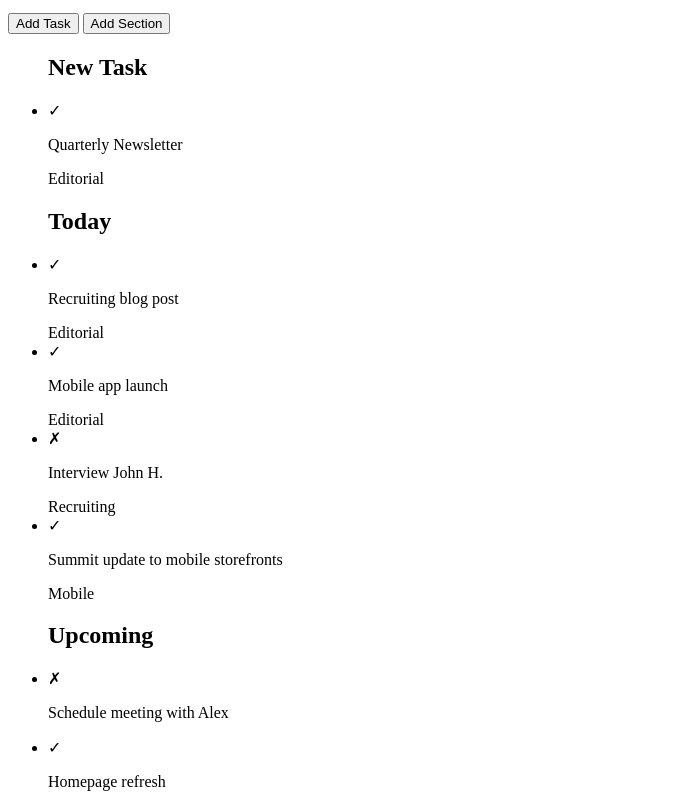
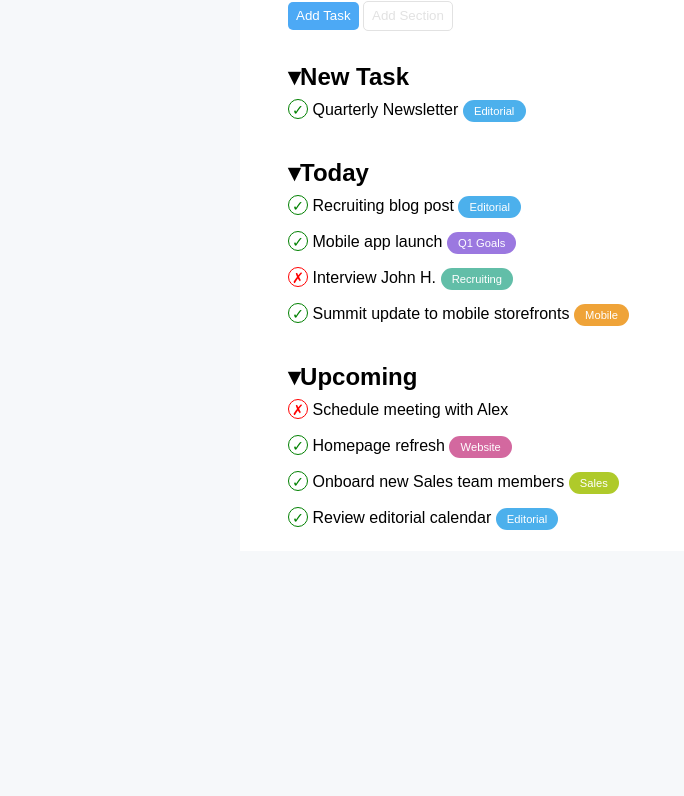
Before and after one commit to joelepore/html-css-toboolist, a plain HTML site: page index.html in a window 1280 px wide. Shown: the part 129-925 px from the top of the page, without its empty margins (0-684 px from the left). After the commit the page ends 800 px from the top, so only its background shows below. Drawn offline with Linux system fonts and the light colour scheme.

Commit message:
[update] index and style, finish exercise

```diff
--- a/css/style.css
+++ b/css/style.css
@@ -0,0 +1,135 @@
+* {
+  margin: 0;
+  padding: 0;
+  box-sizing: border-box;
+}
+
+body {
+  font-family: Arial, Helvetica, sans-serif;
+  background-color: #f6f8fa;
+}
+
+h1 {
+  display: inline;
+}
+
+header {
+  background-color: white;
+  padding: 0.5rem 1rem;
+}
+
+ul {
+  list-style-type: none;
+}
+
+main {
+  background-color: white;
+}
+
+/* UTILS */
+.button {
+  padding: .4rem .5rem;
+  border-radius: 5px;
+  border: none;
+  cursor: pointer;
+}
+
+.button-primary {
+  background-color: #4ca9f5;
+  color: white;
+}
+
+.button-secondary {
+  background-color: white;
+  color: #e2e2e2;
+  border: 1px solid #e2e2e2;
+}
+
+.container {
+  max-width: 800px;
+  margin: 3rem auto;
+  padding: 1rem 3rem;
+}
+
+.green {
+  border-color: green;
+  color: green;
+}
+
+.red {
+  border-color: red;
+  color: red;
+}
+
+.badge-blue {
+  color: white;
+  background-color: #4cb0ec;
+}
+
+.badge-purple {
+  color: white;
+  background-color: #9b78e0;
+}
+
+.badge-green {
+  color: white;
+  background-color: #62bea8;
+}
+
+.badge-orange {
+  color: white;
+  background-color: #efa338;
+}
+
+.badge-pink {
+  color: white;
+  background-color: #d3689f;
+}
+
+.badge-lightgreen {
+  color: white;
+  background-color: #afca2a;
+}
+
+/* SPECIFIC */
+#logo-container img {
+  vertical-align: middle;
+}
+
+#logo-container h1 {
+  vertical-align: middle;
+}
+
+.task-list {
+  margin-top: 2rem;
+}
+
+.task-list--title::before {
+  content: '\25BE';
+}
+
+.task-list--element {
+  padding: .5rem 0;
+}
+
+.task-list--element p {
+  display: inline;
+}
+
+.task-list--element--icon {
+  border-width: 1px;
+  border-style: solid;
+  border-radius: 100%;
+  display: inline-block;
+  width: 20px;
+  height: 20px;
+  text-align: center;
+  line-height: 20px;
+  font-size: .9rem;
+}
+
+.task-list--element--badge {
+  font-size: .7rem;
+  padding: 0.3rem .7rem;
+  border-radius: 12px;
+}
--- a/index.html
+++ b/index.html
@@ -15,65 +15,66 @@
       <h1>Toboolist</h1>
     </div>
   </header>
+
   <main class="container">
     <div id="topbar">
-      <button>Add Task</button>
-      <button>Add Section</button>
+      <button class="button button-primary">Add Task</button>
+      <button class="button button-secondary">Add Section</button>
     </div>
     <!-- Prima lista -->
     <ul class="task-list">
       <h2 class="task-list--title">New Task</h2>
       <li class="task-list--element">
-        <span class="task-list--element--icon">&check;</span>
+        <span class="task-list--element--icon green">&check;</span>
         <p>Quarterly Newsletter</p>
-        <span class="task-list-element--badge">Editorial</span>
+        <span class="task-list--element--badge badge-blue">Editorial</span>
       </li>
     </ul>
     <!-- Seconda lista -->
     <ul class="task-list">
       <h2 class="task-list--title">Today</h2>
       <li class="task-list--element">
-        <span class="task-list--element--icon">&check;</span>
+        <span class="task-list--element--icon green">&check;</span>
         <p>Recruiting blog post</p>
-        <span class="task-list-element--badge">Editorial</span>
+        <span class="task-list--element--badge badge-blue">Editorial</span>
       </li>
       <li class="task-list--element">
-        <span class="task-list--element--icon">&check;</span>
+        <span class="task-list--element--icon green">&check;</span>
         <p>Mobile app launch</p>
-        <span class="task-list-element--badge">Editorial</span>
+        <span class="task-list--element--badge badge-purple">Q1 Goals</span>
       </li>
       <li class="task-list--element">
-        <span class="task-list--element--icon">&cross;</span>
+        <span class="task-list--element--icon red">&cross;</span>
         <p>Interview John H.</p>
-        <span class="task-list-element--badge">Recruiting</span>
+        <span class="task-list--element--badge badge-green">Recruiting</span>
       </li>
       <li class="task-list--element">
-        <span class="task-list--element--icon">&check;</span>
+        <span class="task-list--element--icon green">&check;</span>
         <p>Summit update to mobile storefronts</p>
-        <span class="task-list-element--badge">Mobile</span>
+        <span class="task-list--element--badge badge-orange">Mobile</span>
       </li>
     </ul>
     <!-- Terza lista -->
     <ul class="task-list">
       <h2 class="task-list--title">Upcoming</h2>
       <li class="task-list--element">
-        <span class="task-list--element--icon">&cross;</span>
+        <span class="task-list--element--icon red">&cross;</span>
         <p>Schedule meeting with Alex</p>
       </li>
       <li class="task-list--element">
-        <span class="task-list--element--icon">&check;</span>
+        <span class="task-list--element--icon green">&check;</span>
         <p>Homepage refresh</p>
-        <span class="task-list-element--badge">Website</span>
+        <span class="task-list--element--badge badge-pink">Website</span>
       </li>
       <li class="task-list--element">
-        <span class="task-list--element--icon">&check;</span>
+        <span class="task-list--element--icon green">&check;</span>
         <p>Onboard new Sales team members</p>
-        <span class="task-list-element--badge">Sales</span>
+        <span class="task-list--element--badge badge-lightgreen">Sales</span>
       </li>
       <li class="task-list--element">
-        <span class="task-list--element--icon">&check;</span>
+        <span class="task-list--element--icon green">&check;</span>
         <p>Review editorial calendar</p>
-        <span class="task-list-element--badge">Editorial</span>
+        <span class="task-list--element--badge badge-blue">Editorial</span>
       </li>
     </ul>
   </main>
```
